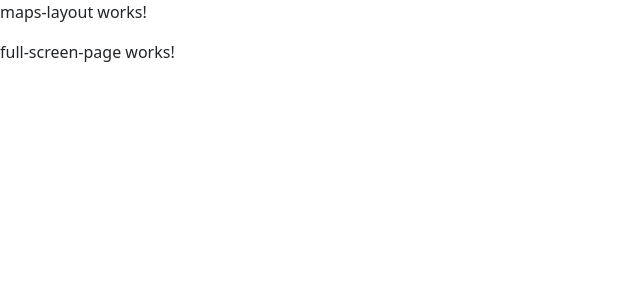
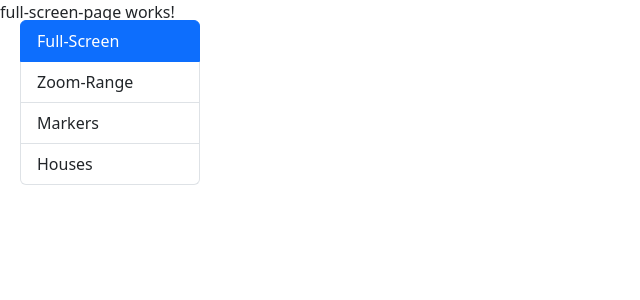
Before and after one commit to yorlingarcia/MapsAplication-AngularCourse, an Angular app: page /maps/fullscreen in a window 1280 px wide. Shown: the top 300 px of the page, without its empty margins (0-640 px from the left). Built offline with nearby package versions, Linux system fonts and the light colour scheme.

Commit message:
creacion de lista para acceso a cada ruta

```diff
--- a/src/app/maps/components/side-menu/side-menu.component.css
+++ b/src/app/maps/components/side-menu/side-menu.component.css
@@ -0,0 +1,4 @@
+li {
+  cursor: pointer;
+  transition: 0.2s all;
+}
--- a/src/app/maps/components/side-menu/side-menu.component.html
+++ b/src/app/maps/components/side-menu/side-menu.component.html
@@ -1 +1,10 @@
-<p>side-menu works!</p>
+<ul class="list-group">
+  <li
+    *ngFor="let item of menuItems"
+    [routerLink]="[item.router]"
+    routerLinkActive="active"
+    class="list-group-item"
+  >
+    {{ item.name }}
+  </li>
+</ul>
--- a/src/app/maps/components/side-menu/side-menu.component.ts
+++ b/src/app/maps/components/side-menu/side-menu.component.ts
@@ -1,10 +1,20 @@
 import { Component } from '@angular/core';
+
+interface MenuItem {
+  router: string;
+  name: string;
+}
 
 @Component({
   selector: 'app-side-menu',
   templateUrl: './side-menu.component.html',
-  styleUrls: ['./side-menu.component.css']
+  styleUrls: ['./side-menu.component.css'],
 })
 export class SideMenuComponent {
-
+  public menuItems: MenuItem[] = [
+    { router: '/maps/fullscreen', name: 'Full-Screen' },
+    { router: '/maps/zoom-range', name: 'Zoom-Range' },
+    { router: '/maps/markers', name: 'Markers' },
+    { router: '/maps/properties', name: 'Houses' },
+  ];
 }
--- a/src/app/maps/layout/maps-layout/maps-layout.component.css
+++ b/src/app/maps/layout/maps-layout/maps-layout.component.css
@@ -0,0 +1,7 @@
+app-side-menu {
+  position: fixed;
+  top: 20px;
+  left: 20px;
+  z-index: 999;
+  width: 180px;
+}
--- a/src/app/maps/layout/maps-layout/maps-layout.component.html
+++ b/src/app/maps/layout/maps-layout/maps-layout.component.html
@@ -1,2 +1,2 @@
-<p>maps-layout works!</p>
+<app-side-menu></app-side-menu>
 <router-outlet></router-outlet>
```
